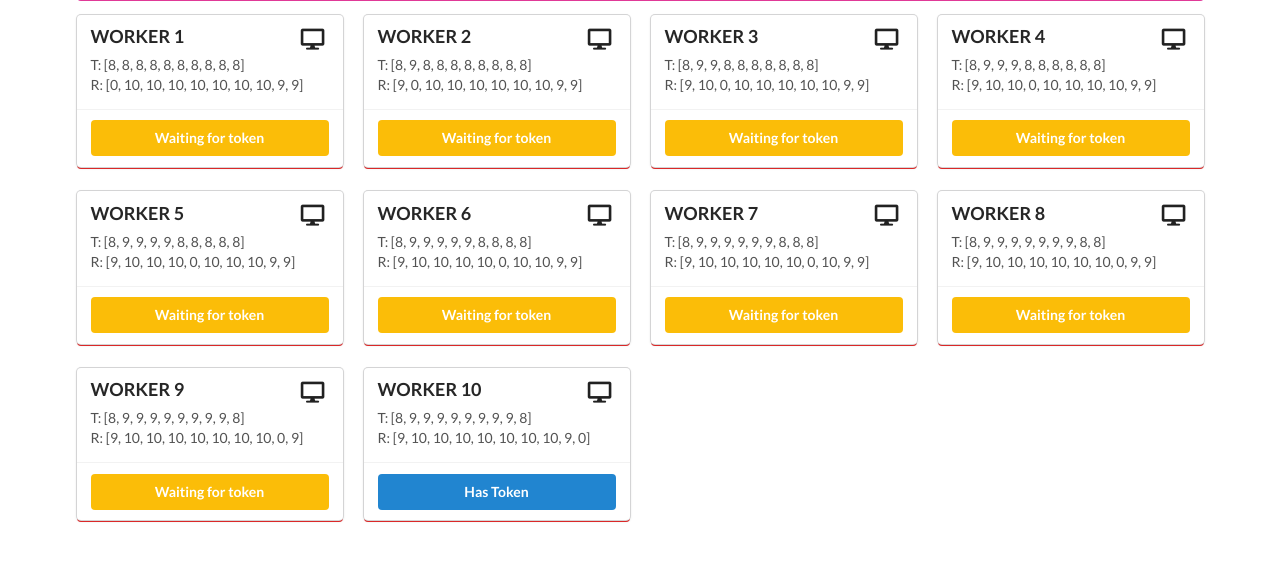
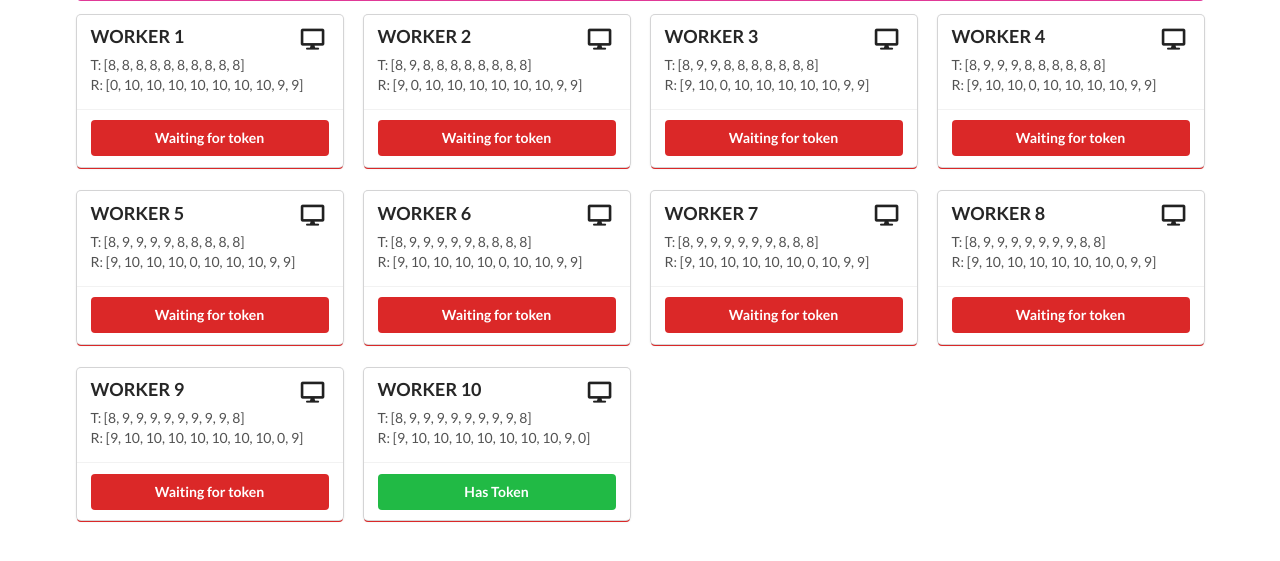
Before and after one commit to TheDhm/RA83_SIMULATION, a Django app: page / in a window 1280 px wide. Shown: the part 189-750 px from the top of the page. Run offline with Django 4.2, Linux system fonts and the light colour scheme; data comes from the database, SQL or seed files in the repository; both versions use the stored data as it was after the commit; some libraries are stand-ins or nearby versions.

Commit message:
updated colors

```diff
--- a/ra83_watchdog/templates/wdog/home.html
+++ b/ra83_watchdog/templates/wdog/home.html
@@ -46,12 +46,12 @@
                 <div class="extra content">
                 <div class="ui two buttons">
                     {% if worker.has_token %}
-                    <div class="ui blue button">Has Token</div>
+                    <div class="ui green button">Has Token</div>
                         {% if worker.in_sc %}
-                        <div class="ui green button">CS</div>
+                        <div class="ui orange button">CS</div>
                         {% endif %}
                     {% else %}
-                    <div class="ui yellow button">Waiting for token</div>
+                    <div class="ui red button">Waiting for token</div>
                     {% endif %}
                 </div>
                 </div>
```
Also changed, not shown: ra83_watchdog/db.sqlite3.
